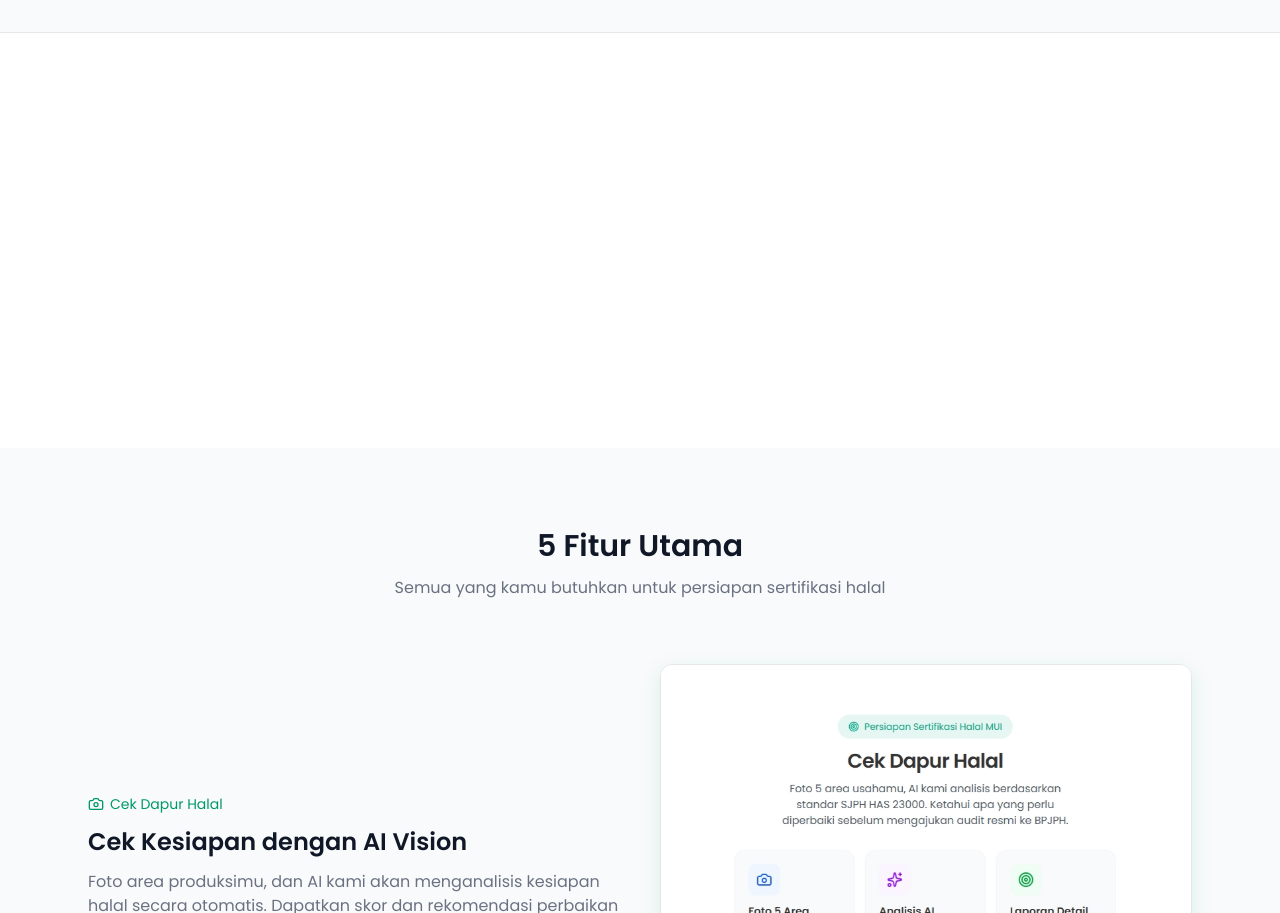
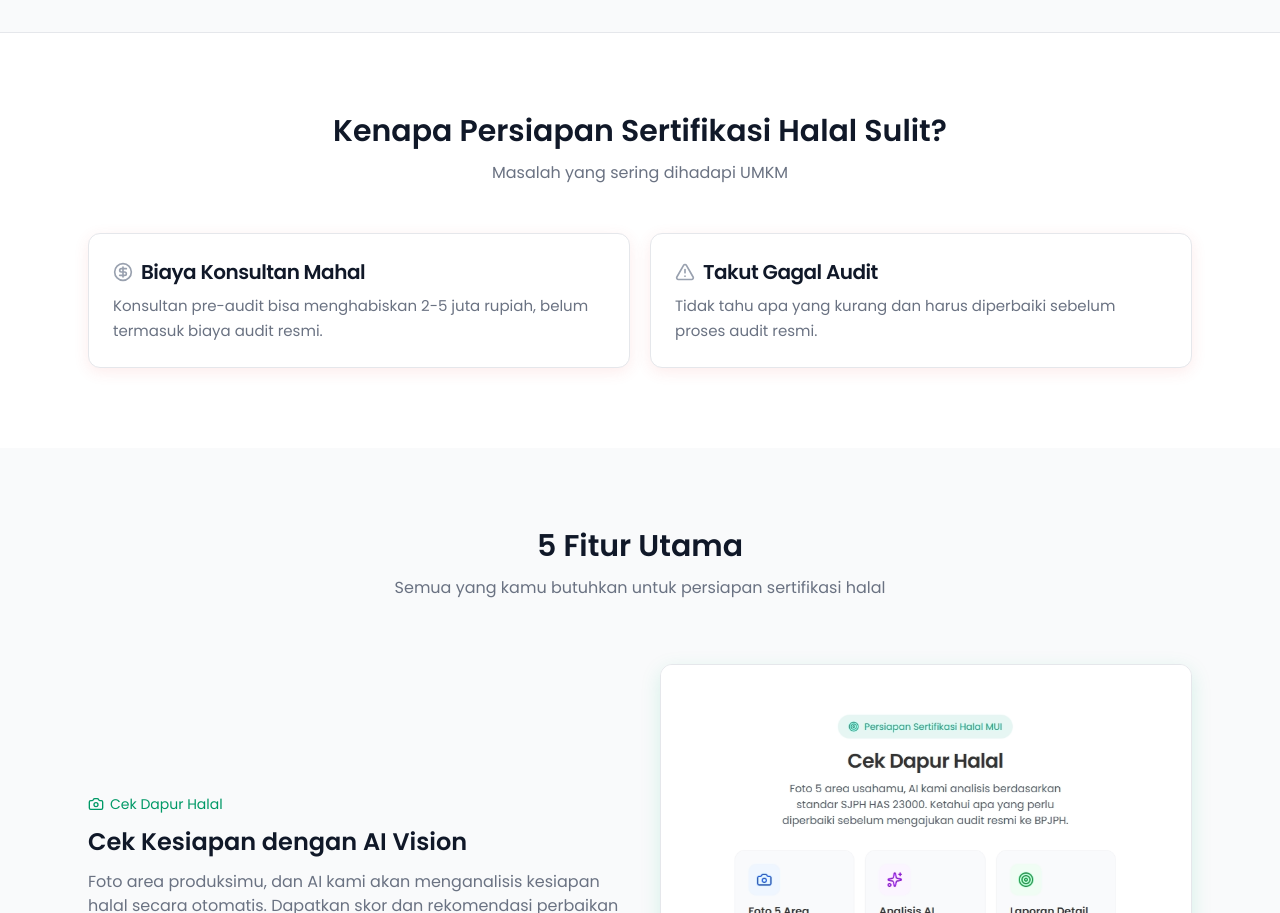
Before and after one commit to rokimiftah/SAH-in-Aja, a React app: page / in a window 1280 px wide. Shown: the part 1227-2140 px from the top of the page. Built offline with nearby package versions, Linux system fonts and the light colour scheme; no server answers; the HTML template or start-up script is replaced by a standard one; what @convex-dev/auth would draw is missing.

Commit message:
fix(landing): remove motion from ProblemSection and add aspect-ratio to hero image
- Remove motion animations from ProblemSection to prevent flash before JS hydration
- Add aspect-ratio container to hero image to reserve space during load
- Revert .motion-hidden CSS class (not needed)

```diff
--- a/src/pages/landing/components/ProblemSection.tsx
+++ b/src/pages/landing/components/ProblemSection.tsx
@@ -1,31 +1,18 @@
 import { AlertTriangle, CircleDollarSign } from "lucide-react";
-import { motion } from "motion/react";
 
 export const ProblemSection = () => {
   return (
     <section className="py-12 sm:py-20">
       <div className="mx-auto max-w-6xl px-4 sm:px-6">
-        <motion.div
-          initial={{ opacity: 0 }}
-          whileInView={{ opacity: 1 }}
-          viewport={{ once: true, margin: "-100px" }}
-          transition={{ duration: 0.5 }}
-          className="motion-hidden mx-auto mb-8 max-w-2xl text-center sm:mb-12"
-        >
+        <div className="mx-auto mb-8 max-w-2xl text-center sm:mb-12">
           <h2 className="mb-2 text-xl font-semibold text-gray-900 sm:mb-3 sm:text-3xl">
             Kenapa Persiapan Sertifikasi Halal Sulit?
           </h2>
           <p className="text-sm text-gray-500 sm:text-base">Masalah yang sering dihadapi UMKM</p>
-        </motion.div>
+        </div>
 
         <div className="grid gap-4 sm:gap-5 md:grid-cols-2">
-          <motion.div
-            initial={{ opacity: 0 }}
-            whileInView={{ opacity: 1 }}
-            viewport={{ once: true, margin: "-100px" }}
-            transition={{ duration: 0.5 }}
-            className="motion-hidden rounded-lg border border-gray-200 bg-white p-5 shadow-[0_4px_15px_rgba(239,68,68,0.1)] sm:rounded-xl sm:p-6"
-          >
+          <div className="rounded-lg border border-gray-200 bg-white p-5 shadow-[0_4px_15px_rgba(239,68,68,0.1)] sm:rounded-xl sm:p-6">
             <h3 className="mb-2 flex items-center gap-2 text-lg font-semibold tracking-tight text-gray-900 sm:text-xl">
               <CircleDollarSign className="h-5 w-5 text-gray-400" />
               Biaya Konsultan Mahal
@@ -33,15 +20,9 @@ export const ProblemSection = () => {
             <p className="text-sm leading-relaxed text-gray-500 sm:text-[15px]">
               Konsultan pre-audit bisa menghabiskan 2-5 juta rupiah, belum termasuk biaya audit resmi.
             </p>
-          </motion.div>
+          </div>
 
-          <motion.div
-            initial={{ opacity: 0 }}
-            whileInView={{ opacity: 1 }}
-            viewport={{ once: true, margin: "-100px" }}
-            transition={{ duration: 0.5 }}
-            className="motion-hidden rounded-lg border border-gray-200 bg-white p-5 shadow-[0_4px_15px_rgba(239,68,68,0.1)] sm:rounded-xl sm:p-6"
-          >
+          <div className="rounded-lg border border-gray-200 bg-white p-5 shadow-[0_4px_15px_rgba(239,68,68,0.1)] sm:rounded-xl sm:p-6">
             <h3 className="mb-2 flex items-center gap-2 text-lg font-semibold tracking-tight text-gray-900 sm:text-xl">
               <AlertTriangle className="h-5 w-5 text-gray-400" />
               Takut Gagal Audit
@@ -49,7 +30,7 @@ export const ProblemSection = () => {
             <p className="text-sm leading-relaxed text-gray-500 sm:text-[15px]">
               Tidak tahu apa yang kurang dan harus diperbaiki sebelum proses audit resmi.
             </p>
-          </motion.div>
+          </div>
         </div>
       </div>
     </section>
```
